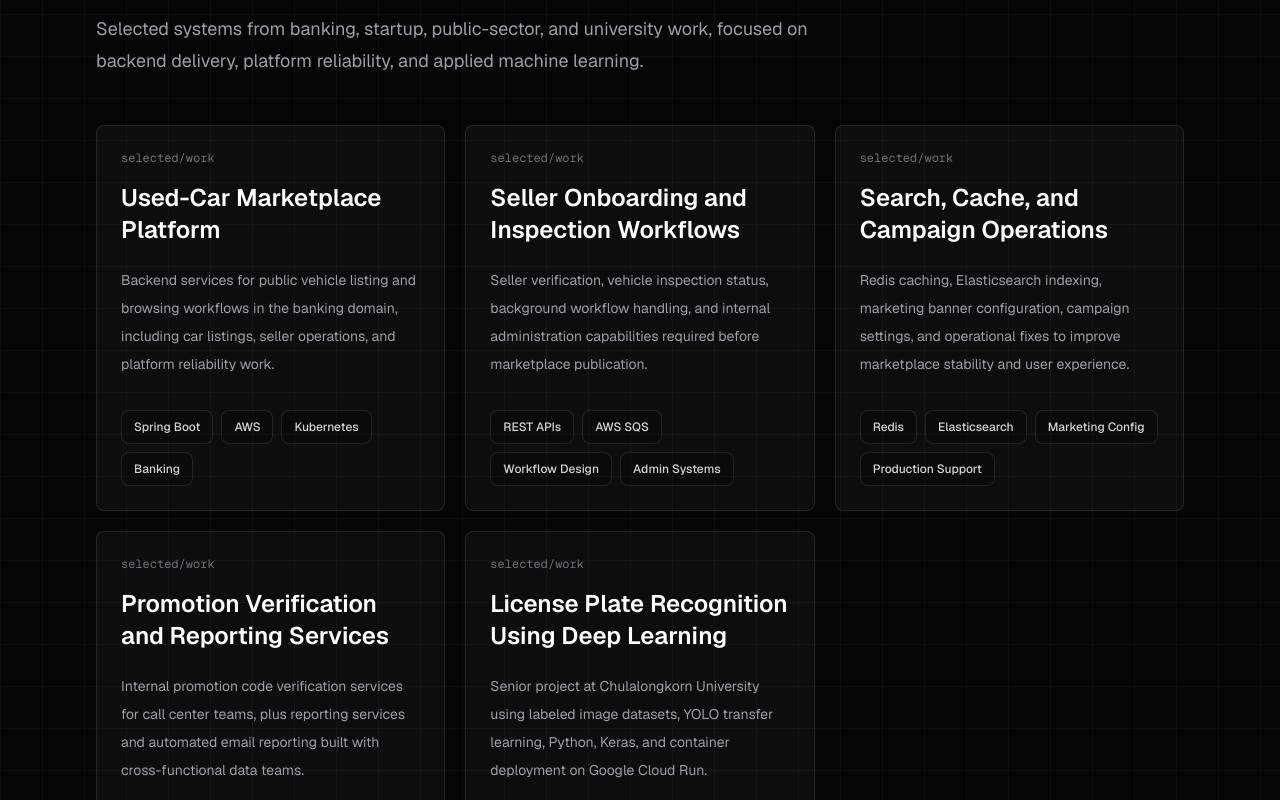
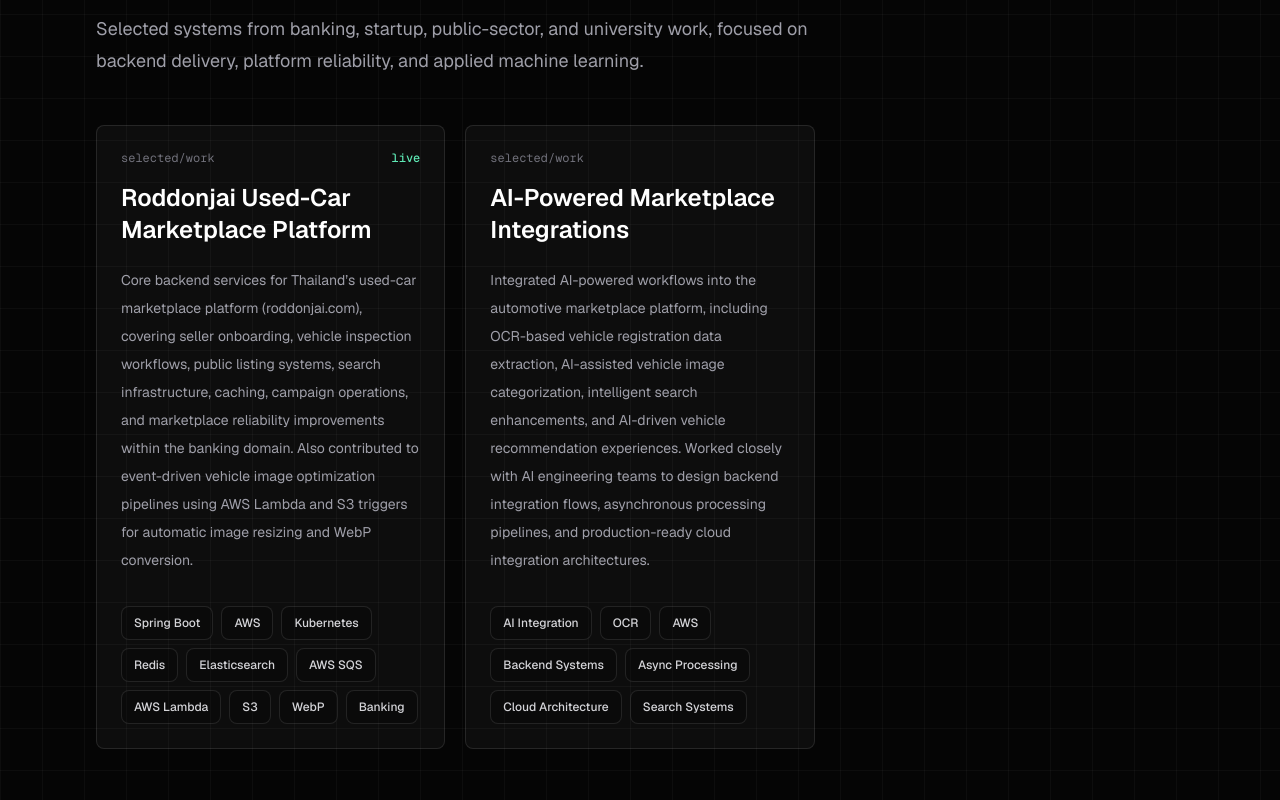
Before and after one commit to nithiwut1997/nithiwut.com, a Next.js app: page / in a window 1280 px wide. Shown: the part 4900-5700 px from the top of the page. Built offline with nearby package versions, Linux system fonts and the light colour scheme.

Commit message:
feat: link project cards when available

```diff
--- a/src/lib/portfolio.ts
+++ b/src/lib/portfolio.ts
@@ -171,34 +171,36 @@
 
 export const projects = [
   {
-    title: "Used-Car Marketplace Platform",
+    title: "Roddonjai Used-Car Marketplace Platform",
     description:
-      "Backend services for public vehicle listing and browsing workflows in the banking domain, including car listings, seller operations, and platform reliability work.",
-    tags: ["Spring Boot", "AWS", "Kubernetes", "Banking"],
+      "Core backend services for Thailand’s used-car marketplace platform (roddonjai.com), covering seller onboarding, vehicle inspection workflows, public listing systems, search infrastructure, caching, campaign operations, and marketplace reliability improvements within the banking domain. Also contributed to event-driven vehicle image optimization pipelines using AWS Lambda and S3 triggers for automatic image resizing and WebP conversion.",
+    tags: [
+      "Spring Boot",
+      "AWS",
+      "Kubernetes",
+      "Redis",
+      "Elasticsearch",
+      "AWS SQS",
+      "AWS Lambda",
+      "S3",
+      "WebP",
+      "Banking",
+    ],
+    link: "https://www.roddonjai.com",
   },
   {
-    title: "Seller Onboarding and Inspection Workflows",
+    title: "AI-Powered Marketplace Integrations",
     description:
-      "Seller verification, vehicle inspection status, background workflow handling, and internal administration capabilities required before marketplace publication.",
-    tags: ["REST APIs", "AWS SQS", "Workflow Design", "Admin Systems"],
-  },
-  {
-    title: "Search, Cache, and Campaign Operations",
-    description:
-      "Redis caching, Elasticsearch indexing, marketing banner configuration, campaign settings, and operational fixes to improve marketplace stability and user experience.",
-    tags: ["Redis", "Elasticsearch", "Marketing Config", "Production Support"],
-  },
-  {
-    title: "Promotion Verification and Reporting Services",
-    description:
-      "Internal promotion code verification services for call center teams, plus reporting services and automated email reporting built with cross-functional data teams.",
-    tags: ["Java", "Python", "AWS Serverless", "Reporting"],
-  },
-  {
-    title: "License Plate Recognition Using Deep Learning",
-    description:
-      "Senior project at Chulalongkorn University using labeled image datasets, YOLO transfer learning, Python, Keras, and container deployment on Google Cloud Run.",
-    tags: ["YOLO", "Python", "Keras", "Cloud Run"],
+      "Integrated AI-powered workflows into the automotive marketplace platform, including OCR-based vehicle registration data extraction, AI-assisted vehicle image categorization, intelligent search enhancements, and AI-driven vehicle recommendation experiences. Worked closely with AI engineering teams to design backend integration flows, asynchronous processing pipelines, and production-ready cloud integration architectures.",
+    tags: [
+      "AI Integration",
+      "OCR",
+      "AWS",
+      "Backend Systems",
+      "Async Processing",
+      "Cloud Architecture",
+      "Search Systems",
+    ],
   },
 ];
 
--- a/src/sections/projects.tsx
+++ b/src/sections/projects.tsx
@@ -3,6 +3,9 @@
 import { projects } from "@/lib/portfolio";
 
 export function Projects() {
+  const cardClassName =
+    "flex min-h-80 flex-col justify-between rounded-lg border border-white/10 bg-white/[0.035] p-6 transition duration-200 hover:-translate-y-1 hover:border-emerald-300/35 hover:bg-white/[0.055] focus-visible:outline focus-visible:outline-2 focus-visible:outline-offset-2 focus-visible:outline-emerald-300";
+
   return (
     <section id="projects" className="border-b border-white/10 py-20 sm:py-24">
       <Container>
@@ -13,15 +16,26 @@
         />
 
         <div className="mt-12 grid gap-5 lg:grid-cols-2 xl:grid-cols-3">
-          {projects.map((project) => (
-            <article
-              key={project.title}
-              className="flex min-h-80 flex-col justify-between rounded-lg border border-white/10 bg-white/[0.035] p-6 transition duration-200 hover:-translate-y-1 hover:border-emerald-300/35 hover:bg-white/[0.055]"
-            >
+          {projects.map((project) => {
+            const cardContent = (
+              <>
               <div>
-                <p className="font-mono text-xs text-zinc-500">selected/work</p>
-                <h3 className="mt-4 text-2xl font-semibold text-white">{project.title}</h3>
-                <p className="mt-5 text-sm leading-7 text-zinc-400">{project.description}</p>
+                <div className="flex items-center justify-between gap-3">
+                  <p className="font-mono text-xs text-zinc-500">
+                    selected/work
+                  </p>
+                  {project.link ? (
+                    <span className="font-mono text-xs font-medium text-emerald-300">
+                      live
+                    </span>
+                  ) : null}
+                </div>
+                <h3 className="mt-4 text-2xl font-semibold text-white">
+                  {project.title}
+                </h3>
+                <p className="mt-5 text-sm leading-7 text-zinc-400">
+                  {project.description}
+                </p>
               </div>
               <div className="mt-8 flex flex-wrap gap-2">
                 {project.tags.map((tag) => (
@@ -33,8 +47,30 @@
                   </span>
                 ))}
               </div>
-            </article>
-          ))}
+              </>
+            );
+
+            if (project.link) {
+              return (
+                <a
+                  key={project.title}
+                  href={project.link}
+                  target="_blank"
+                  rel="noopener noreferrer"
+                  className={cardClassName}
+                  aria-label={`Open ${project.title}`}
+                >
+                  {cardContent}
+                </a>
+              );
+            }
+
+            return (
+              <article key={project.title} className={cardClassName}>
+                {cardContent}
+              </article>
+            );
+          })}
         </div>
       </Container>
     </section>
```
